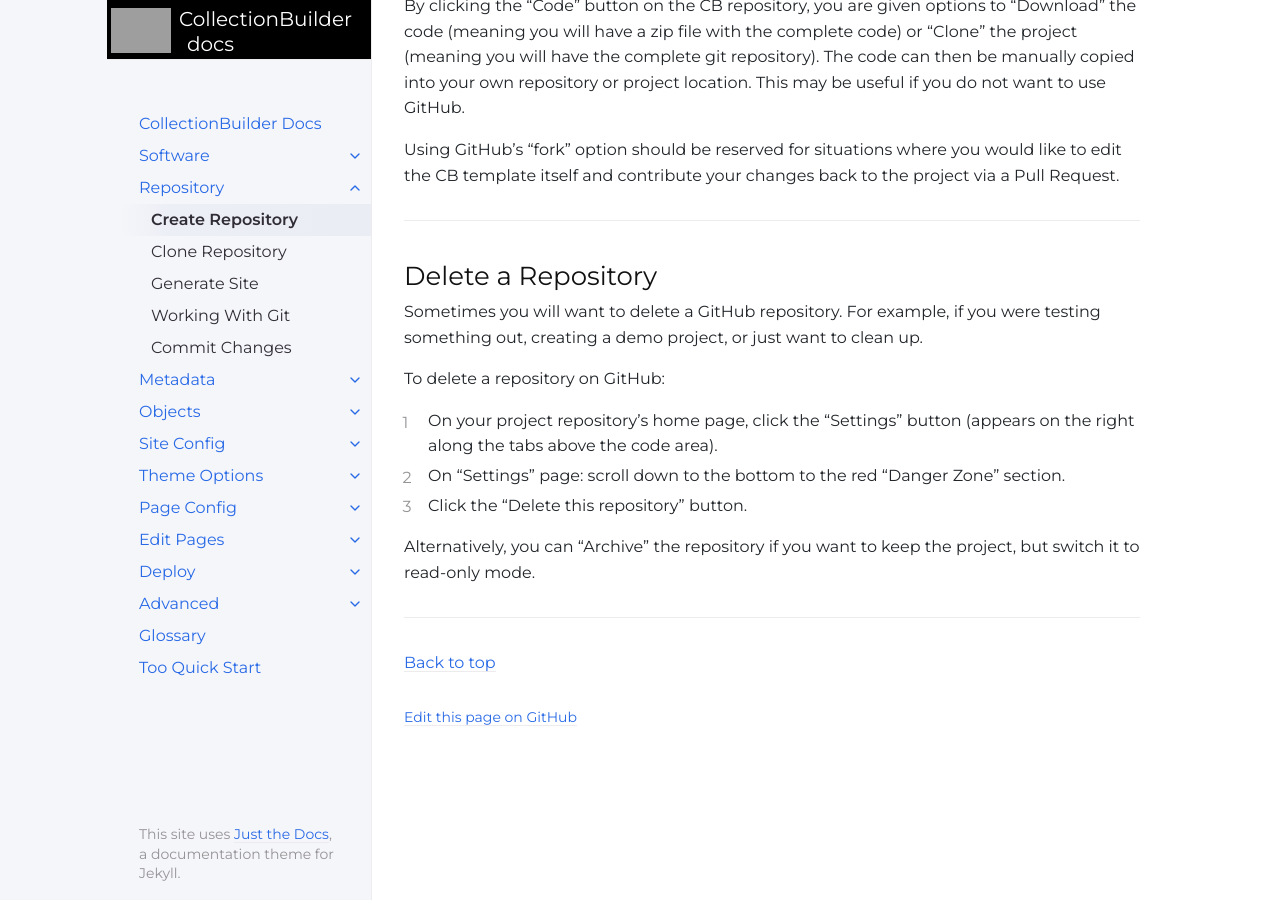
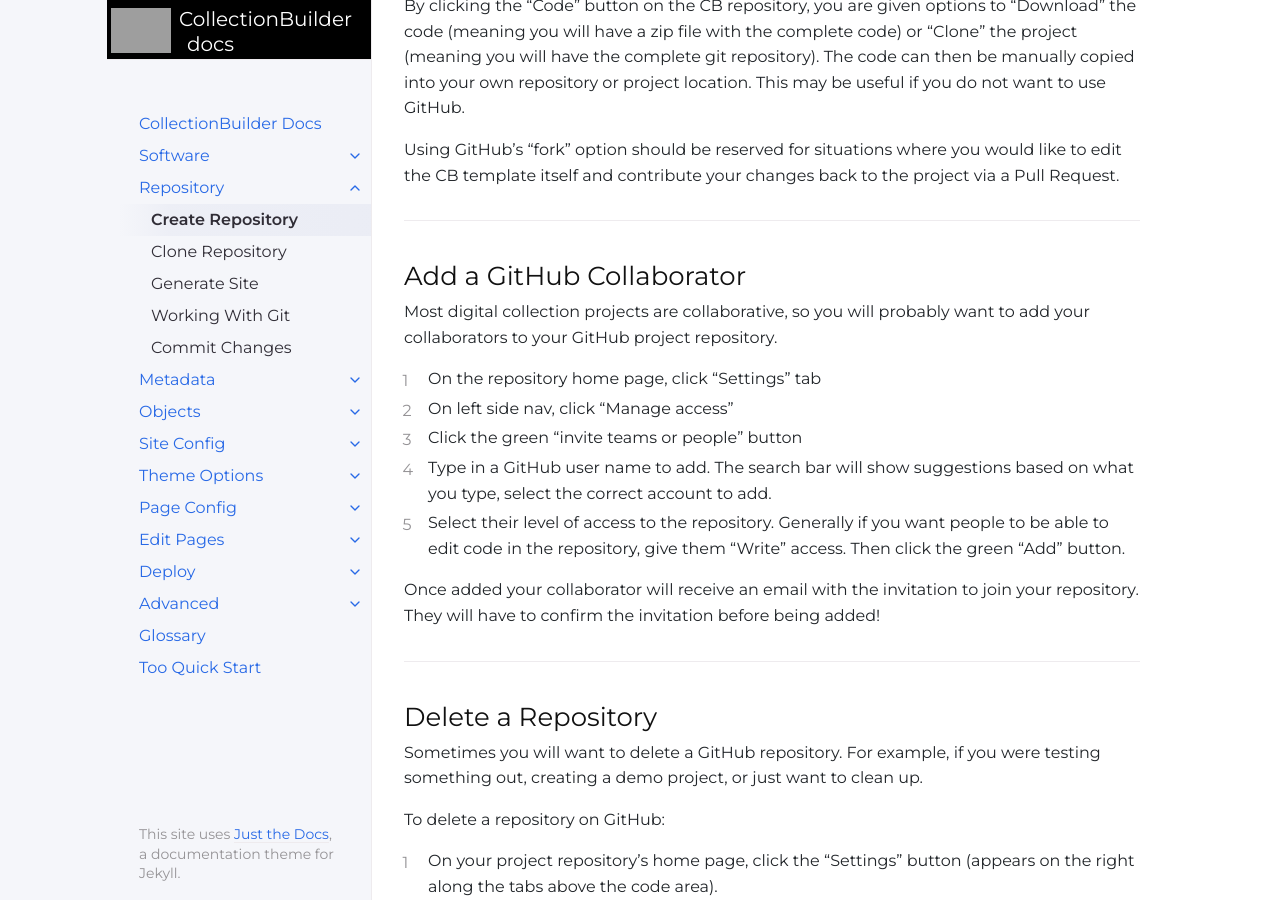
Before and after one commit to CollectionBuilder/cb-docs, a Jekyll site: the page built from docs/repository/create.md, in a window 1280 px wide and 900 px high, scrolled down 1082 px. Built offline with Jekyll 4.4.1, drawn with Linux system fonts in a browser that asks for light colours.

Commit message:
how to add collaborator

```diff
--- a/docs/repository/create.md
+++ b/docs/repository/create.md
@@ -40,6 +40,21 @@ Using GitHub's "fork" option should be reserved for situations where you would l
 
 ------------
 
+## Add a GitHub Collaborator
+
+Most digital collection projects are collaborative, so you will probably want to add your collaborators to your GitHub project repository.
+
+1. On the repository home page, click "Settings" tab
+2. On left side nav, click "Manage access"
+3. Click the green "invite teams or people" button
+4. Type in a GitHub user name to add. The search bar will show suggestions based on what you type, select the correct account to add.
+5. Select their level of access to the repository. Generally if you want people to be able to edit code in the repository, give them "Write" access. Then click the green "Add" button.
+
+Once added your collaborator will receive an email with the invitation to join your repository.
+They will have to confirm the invitation before being added!
+
+------------
+
 ## Delete a Repository
 
 Sometimes you will want to delete a GitHub repository.
```
